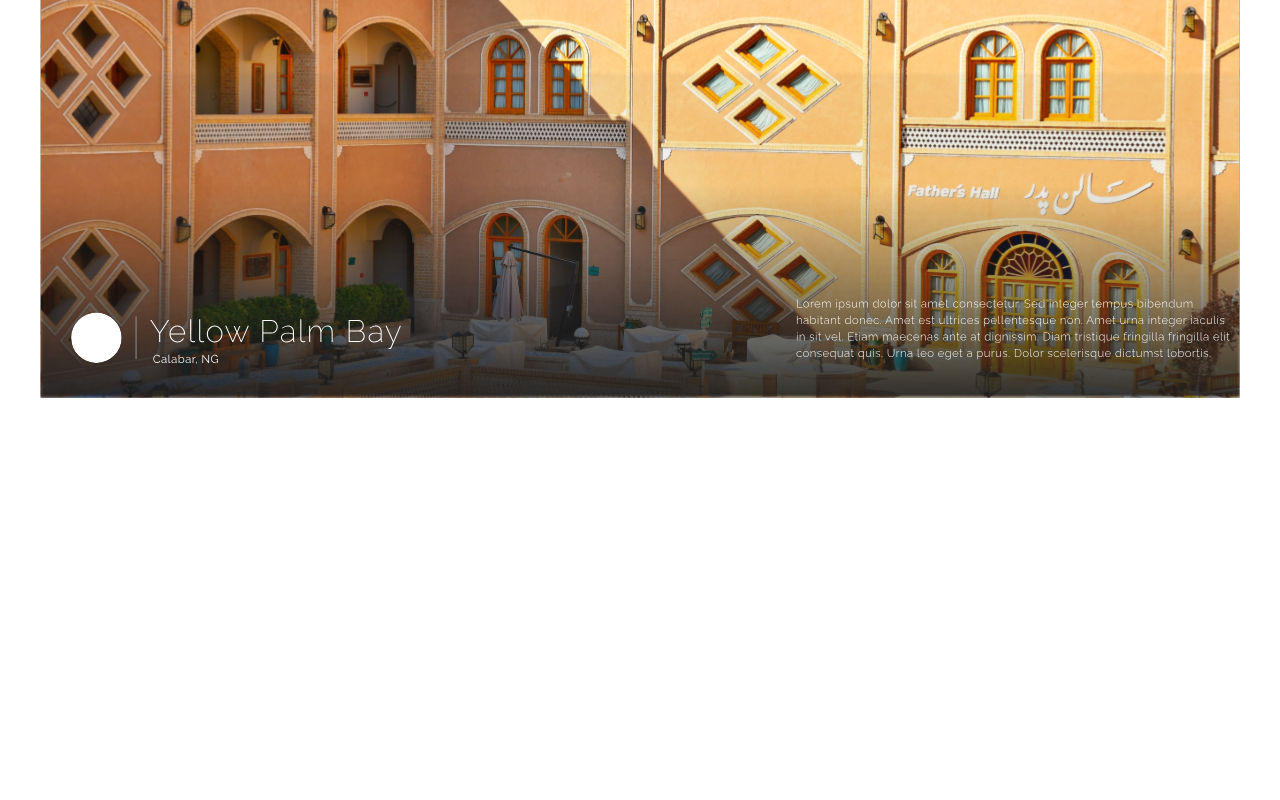
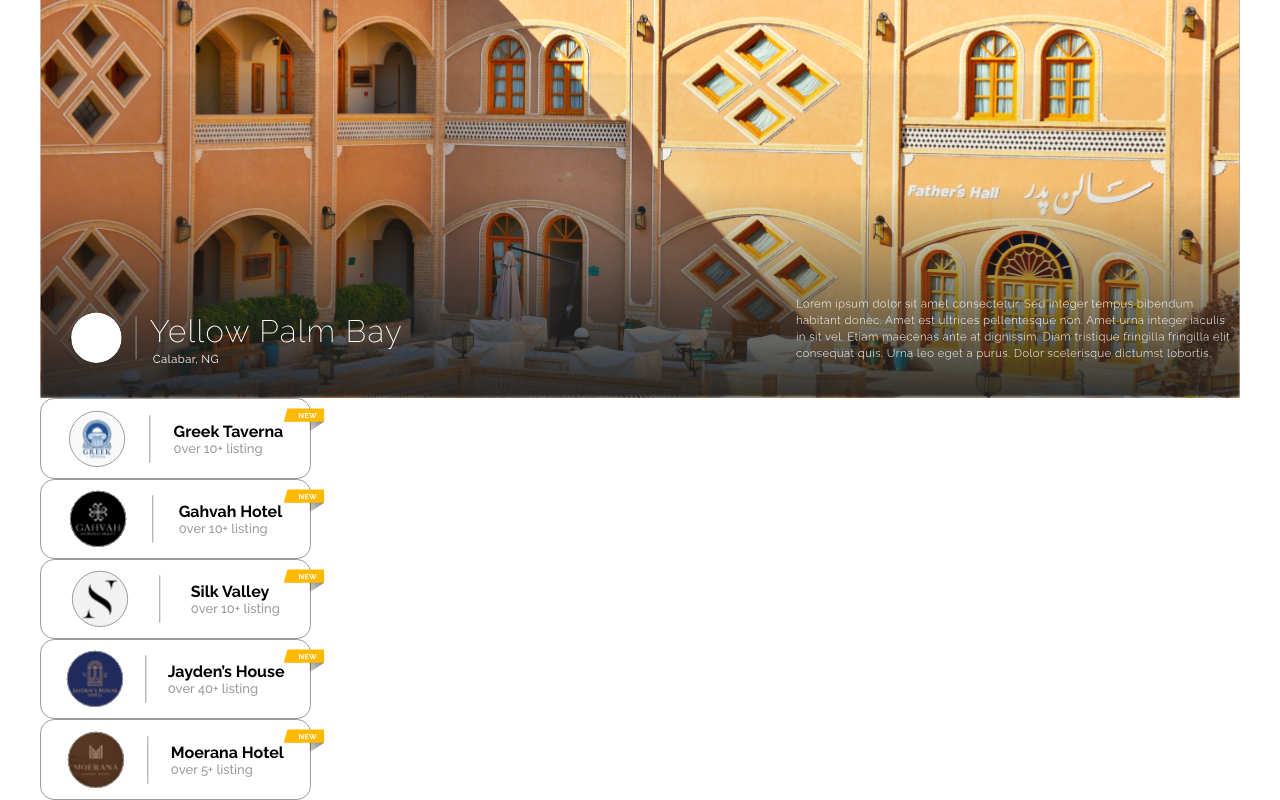
Before and after one commit to SahMenz/Hotels, a React (Create React App) app: page / in a window 1280 px wide. Shown: the part 425-1225 px from the top of the page. Before the commit the page ends 823 px from the top, so only its background shows below. Built offline with nearby package versions, Linux system fonts and the light colour scheme; a web font is replaced by a local one.

Commit message:
committrer

```diff
--- a/src/component/data.js
+++ b/src/component/data.js
@@ -2,6 +2,7 @@ import greek from '../images/greek.svg'
 import silk from '../images/silk.svg'
 import gahvah from '../images/gahvah.svg'
 import moerna from '../images/moerna.svg'
+import jordon from '../images/jordon.svg'
 
 export const sliding = [
     {
@@ -9,4 +10,24 @@ export const sliding = [
         hotelname: 'Greek Taverna',
         hotelratings: '0ver 10+ listing'
     },
+    {
+        img: gahvah,
+        hotelname: 'Gahvah Hotel',
+        hotelratings: '0ver 10+ listing'
+    },
+    {
+        img: silk,
+        hotelname: 'Silk Valley',
+        hotelratings: '0ver 10+ listing'
+    },
+    {
+        img: jordon,
+        hotelname: 'Jayden’s House',
+        hotelratings: '0ver 40+ listing'
+    },
+    {
+        img: moerna,
+        hotelname: 'Moerana Hotel',
+        hotelratings: '0ver 5+ listing'
+    },
 ]
--- a/src/component/hero.js
+++ b/src/component/hero.js
@@ -1,6 +1,9 @@
 import React from 'react'
 import styles from './hero.module.css'
 import mosque from '../images/mosque.svg'
+import { sliding } from './data.js'
+import Labelnew from '../images/Labelnew.svg'
+import linestroke from '../images/linestroke.svg'
 
 function Hero() {
   return (
@@ -12,6 +15,20 @@ function Hero() {
             </div>
             <img src={mosque} alt="" className={styles.heroimage}/>
             <div className={styles.slider}>
+              {sliding.map((slider) => (
+                <>
+                  <div className={styles.slidercontainer}>
+                    <img src={slider.img} alt="" />
+                    <img src={linestroke} alt="" />
+                    <div className={styles.namesandratings}>
+                      <div className={styles.names}>{slider.hotelname}</div>
+                      <div className={styles.ratings}>{slider.hotelratings}</div>
+                    </div>
+                    <img src={Labelnew} alt="newlabel"  className={styles.placement}/>
+                  </div>
+                </>
+              ))}
+
             </div>
         </div>
     </div>
--- a/src/component/hero.module.css
+++ b/src/component/hero.module.css
@@ -27,6 +27,36 @@
     width: 62vw;
     background-color: #bfbfbf;
 }
+.slidercontainer{
+    border: 1.00776px solid #9B9B9B;
+    border-radius: 14.1086px;
+    display: flex;
+    justify-content: space-around;
+    align-items: center;
+    position: relative;
+    padding: 10.1551px 15.1939px;
+    width: 90vw;
+    max-width: 270.97px;
+    max-height: 96.6px;
+}
+.names{
+    font-weight: 700;
+    font-size: 16px;
+}
+.ratings{
+    font-weight: 500;
+    font-size: 13px;
+    color: #9B9B9B;
+}
+.placement{
+    position: absolute;
+    right: -15px;
+    top: 9px;
+}
+.slider{
+    display: flex;
+    flex-direction: column;
+}
 @media screen and (min-width:1080px){
     .container{
         padding:60px 40px 0;
```
Also changed, not shown: src/images/linestroke.svg (added).
